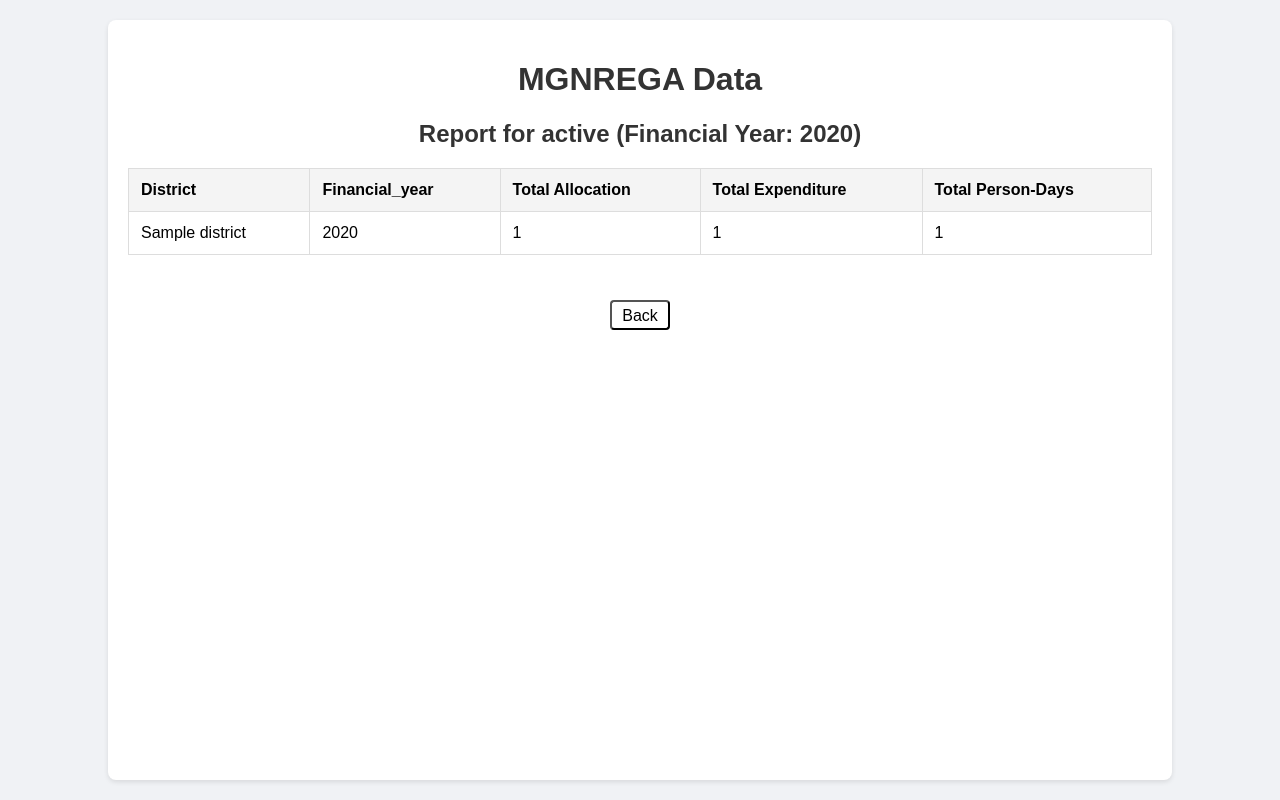
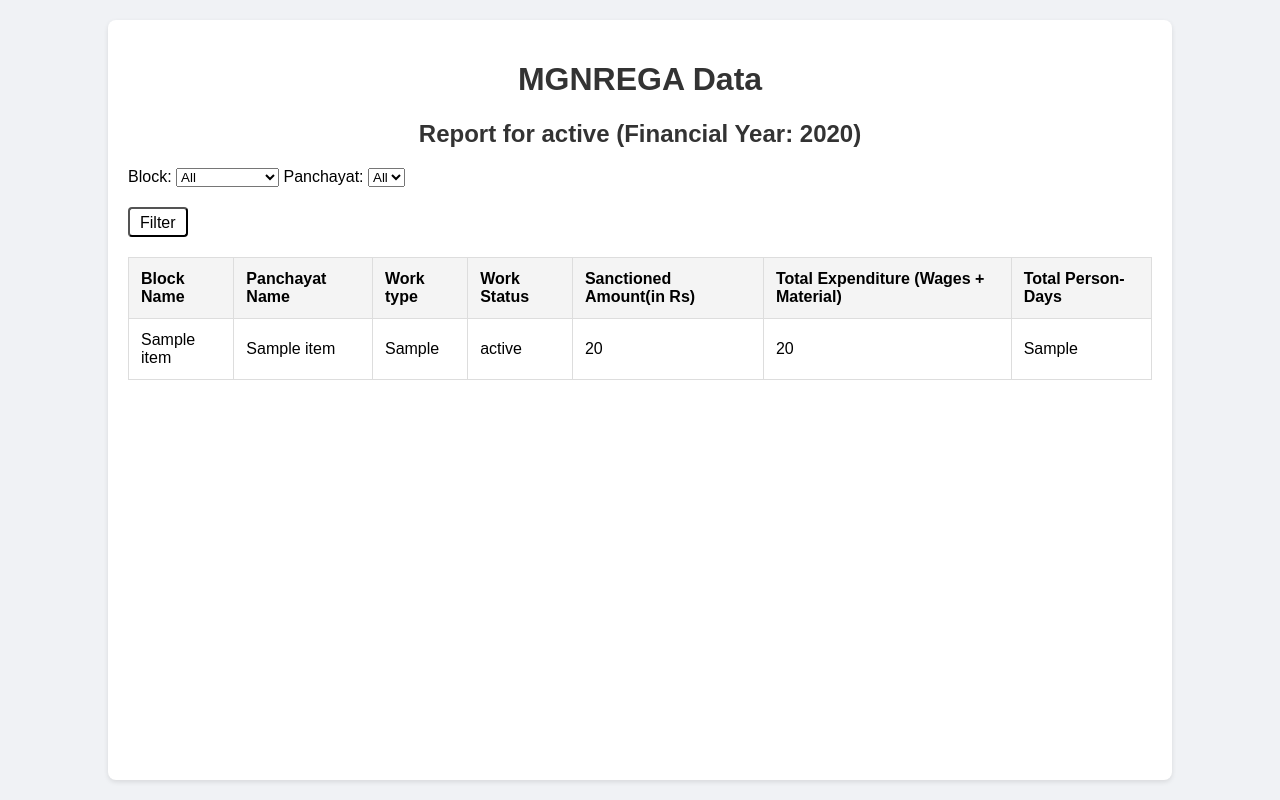
Before and after one commit to Striender/cs699_project, a Flask app: template src/frontend/templates/report.html in a window 1280 px wide. Run offline with Flask 3, Linux system fonts and the light colour scheme; the template is opened without the code that fills it: most values are stand-ins (such as "Sample title", 1, 10 or a date in 2020); parts of the project's set-up code (start-up, migrations or seed data) failed here and were passed over.

Commit message:
added table and block filtering in report

```diff
--- a/src/frontend/templates/report.html
+++ b/src/frontend/templates/report.html
@@ -58,8 +58,9 @@
             margin-top: 30px;
             font-size: 1rem;
         }
+
         .search_button {
-            display:  flex;
+            display: flex;
             padding: 5px 10px;
             justify-content: center;
             border-radius: 4px;
@@ -67,6 +68,7 @@
             margin-top: 20px;
             box-shadow: none;
         }
+
         .search_button:hover {
             cursor: pointer;
             background-color: white;
@@ -79,27 +81,91 @@
     <main>
         <h1>MGNREGA Data</h1>
         <h2>Report for {{ state }} (Financial Year: {{ year }})</h2>
+        <form method="get" action="{{ url_for('show_report') }}" style="margin-bottom:20px;">
+            <input type="hidden" name="financial_year" value="{{ year }}">
+            <input type="hidden" name="state_name" value="{{ state }}">
+
+            <label for="block_name">Block:</label>
+            <select name="block_name" id="block_name">
+                <option value="">All</option>
+                {% for block in all_blocks %}
+                <option value="{{ block }}" {% if block==block_name %}selected{% endif %}>{{ block }}</option>
+                {% endfor %}
+            </select>
+            {% if block_name %}
+            <label for="panchayat_name">Panchayat:</label>
+            <select name="panchayat_name" id="panchayat_name">
+                <option value="">All</option>
+            </select>
+            {% endif %}
+
+
+            <button type="submit" class="search_button">Filter</button>
+        </form>
+
+        {% if block_name %}
+        <script>
+            const year = "{{ year }}";
+            const state = "{{ state }}";
+            const selectedPanchayat = "{{ panchayat_name or '' }}";
+
+            async function loadPanchayats(block) {
+                const panchayatSelect = document.getElementById("panchayat_name");
+                panchayatSelect.innerHTML = '<option value="">All</option>'; // reset
+
+                panchayatSelect.value = "";
+
+                if (!block) return;
+
+                try {
+                    const resp = await fetch(`/get_panchayats?financial_year=${year}&state_name=${state}&block_name=${block}`);
+                    const data = await resp.json();
+                    data.forEach(p => {
+                        const opt = document.createElement("option");
+                        opt.value = p;
+                        opt.textContent = p;
+                        if (selectedPanchayat === p) opt.selected = true;
+                        panchayatSelect.appendChild(opt);
+                    });
+                } catch (err) {
+                    console.error("Error fetching panchayats:", err);
+                }
+            }
+
+            loadPanchayats("{{ block_name }}");
+        </script>
+        {% endif %}
+
 
         {% if results %}
         <table class="report-table">
             <thead>
                 <tr>
-                    <th>District</th>
-                    <th>Financial_year</th>
-                    </th>
-                    <th>Total Allocation</th>
-                    <th>Total Expenditure</th>
+                    <th>Block Name</th>
+                    <th>Panchayat Name</th>
+                    <th>Work type</th>
+                    <th>Work Status</th>
+                    <th>Sanctioned Amount(in Rs)</th>
+                    <th>Total Expenditure (Wages + Material) </th>
                     <th>Total Person-Days</th>
                 </tr>
             </thead>
             <tbody>
                 {% for item in results %}
                 <tr>
-                    <td>{{ item.district }}</td>
-                    <td>{{ item.financial_year }}</td>
-                    <td>{{ item.total_allocation }}</td>
-                    <td>{{ item.total_expenditure }}</td>
-                    <td>{{ item.total_person_days }}</td>
+                    <td>{{ item["Block Name"] }}</td>
+                    <td>{{ item["Panchayat Name"] }}</td>
+                    <td>{{ item["Work Type"] }}</td>
+                    <td>{{ item["Work Status"] }}</td>
+                    <td>
+                        {{ (item["Sanction Amount(in Rs)_Wages"] | int)
+                        + (item["Sanction Amount(in Rs)_Material"] | int) }}
+                    </td>
+                    <td>
+                        {{ (item["Amount paid since inception (in Rs)_Wages"] | int)
+                        + (item["Amount booked since inception (in Rs)_Material"] | int) }}
+                    </td>
+                    <td>{{ item["Total Mandays"] }}</td>
                 </tr>
                 {% endfor %}
             </tbody>
@@ -107,12 +173,38 @@
         {% else %}
         <p class="no-results">No data found for this selection.</p>
         {% endif %}
-        <div class="search_button">
+        <!-- <div class="search_button">
             <button class="search_button" onclick="window.history.back();">Back</button>
-        </div>
+        </div> -->
 
 
     </main>
+    {% if total_pages > 1 %}
+    <div style="text-align:center; margin-top:20px;">
+
+        {% if page > 1 %}
+        <a
+            href="?financial_year={{ year }}&state_name={{ state }}&block_name={{ block_name }}&panchayat_name={{ panchayat_name }}&page={{ page-1 }}">⬅
+            Previous</a>
+        {% endif %}
+
+        {% for p in range(1, total_pages+1) %}
+        {% if p == page %}
+        <strong>[{{ p }}]</strong>
+        {% else %}
+        <a
+            href="?financial_year={{ year }}&state_name={{ state }}&block_name={{ block_name }}&panchayat_name={{ panchayat_name }}&page={{ p }}">{{
+            p }}</a>
+        {% endif %}
+        {% endfor %}
+
+        {% if page < total_pages %} <a
+            href="?financial_year={{ year }}&state_name={{ state }}&block_name={{ block_name }}&panchayat_name={{ panchayat_name }}&page={{ page+1 }}">
+            Next ➡</a>
+            {% endif %}
+
+    </div>
+    {% endif %}
 
 </body>
 
```
